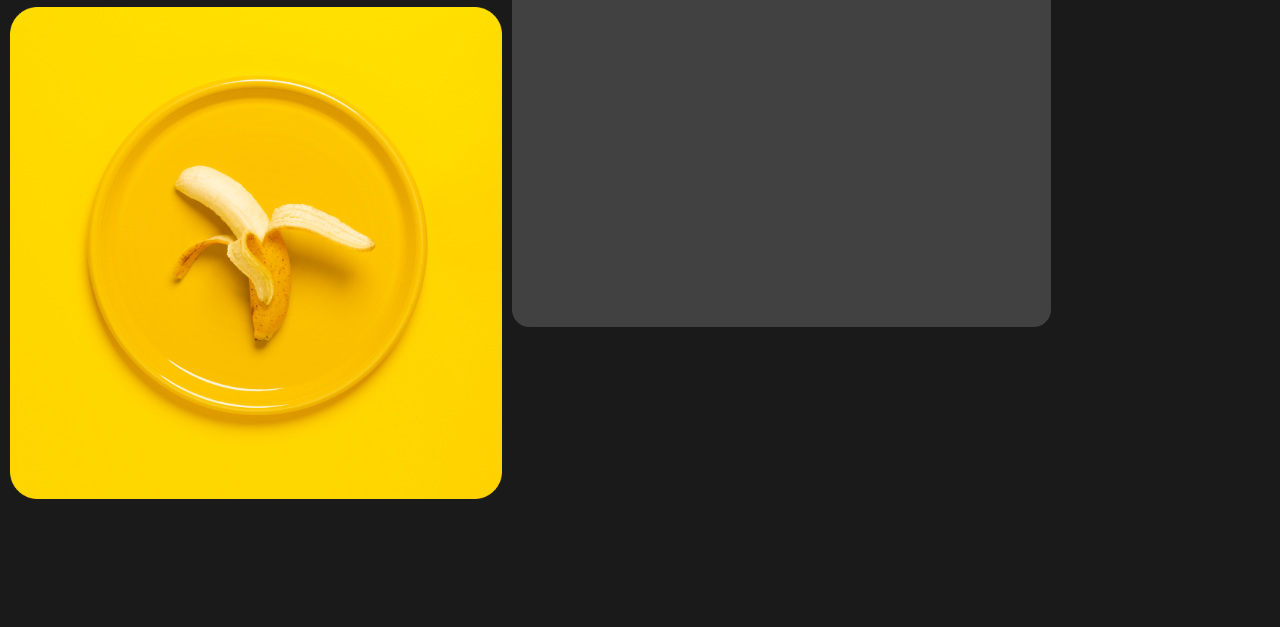
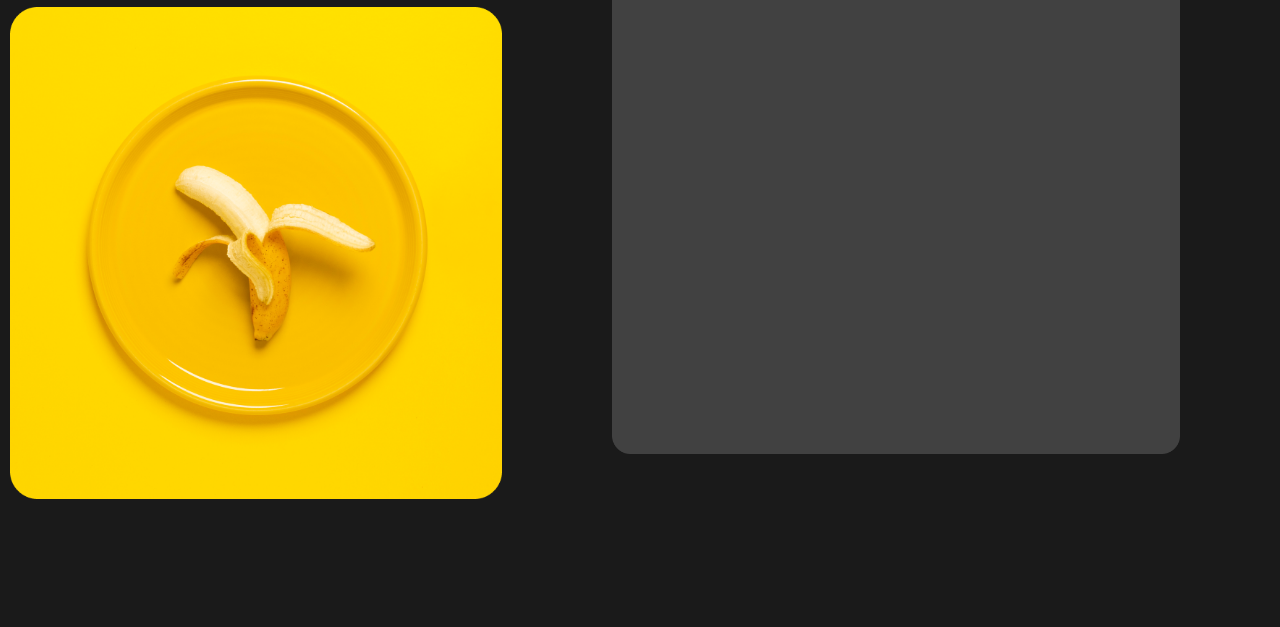
Before and after one commit to Tesohh/portfoliov2, a plain HTML site: page index.html in a window 1280 px wide. Shown: the part 173-800 px from the top of the page. Drawn offline with Linux system fonts and the light colour scheme.

Commit message:
update main.css

```diff
--- a/css/main.css
+++ b/css/main.css
@@ -28,7 +28,7 @@ body {
     margin:1rem;
 }
 
-.text-white{
+.text-white {
     color: white;
 }
 
@@ -56,7 +56,6 @@ input[type="text"] {
     border: none;
     margin-left: 1em;
     width: 16.5em;
-
 }
 .font, .font::placeholder,.font[type="text"] {
     font-family: 'Source Code Pro', monospace;
@@ -76,10 +75,11 @@ input::placeholder{
     max-height: 100%;
 }
 #terminale img {
-    width: auto;
-    max-height: 500px;
-    height: auto;
+    width: 100%;
+    /* max-height: 500px; */
+    height: 100%;
     margin:auto;
+    padding: 100px;
 }
 
 .contenitore {
@@ -93,8 +93,11 @@ img {
 #immagine {
     margin: 10px;
 }
+#terminale > img {
+    margin:auto!important;
+    display: block;
+}
+
 #terminale {
-    /* width: 100%;
-    height: 100%; */
-
+    height: 100%;
 }
```
